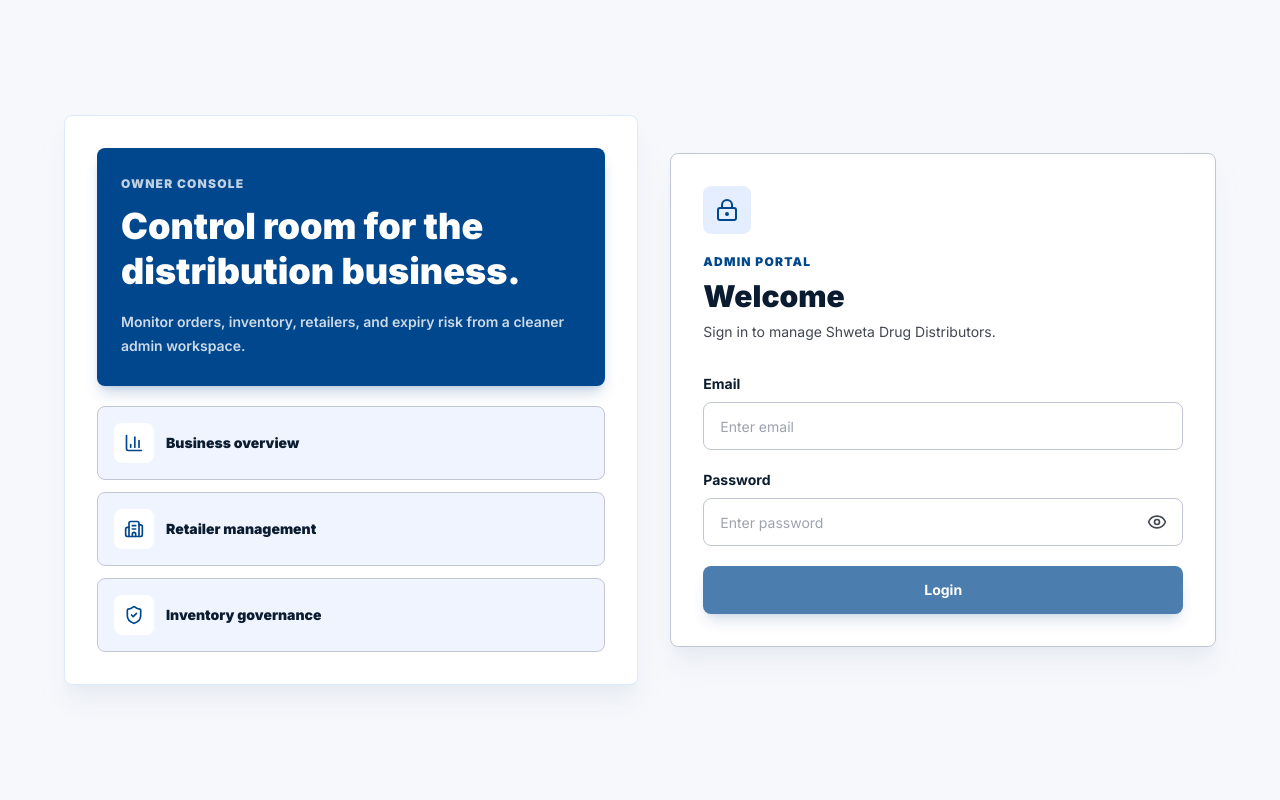
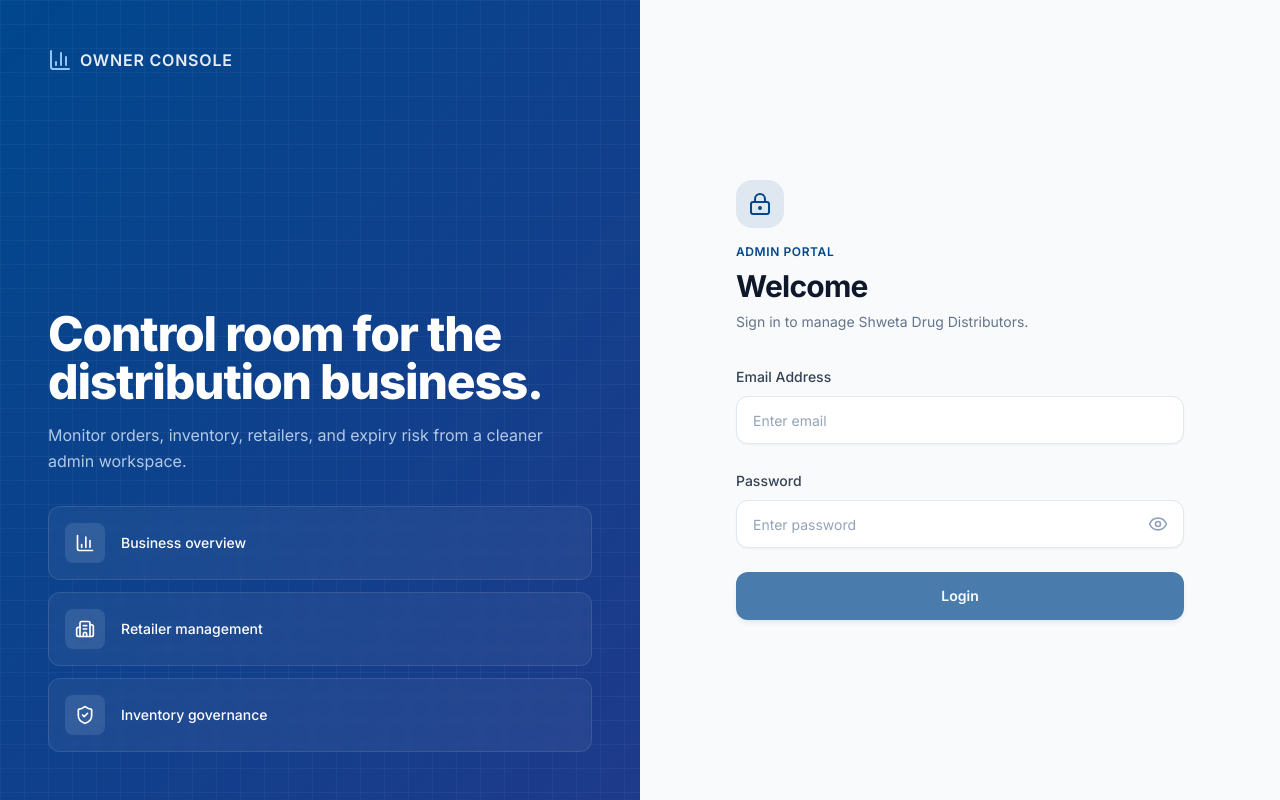
Before and after one commit to sankalpmtellur/shwetadrug-frontend, a React (Vite) app in the folder admin/: page /login in a window 1280 px wide. Built offline with nearby package versions, Linux system fonts and the light colour scheme; no server answers.

Commit message:
updated admin login page

```diff
--- a/admin/src/pages/Login.tsx
+++ b/admin/src/pages/Login.tsx
@@ -31,94 +31,128 @@ export default function Login() {
   }
 
   return (
-    <main className="min-h-screen overflow-hidden bg-[#f6f8fc] px-4 py-8">
-      <div className="mx-auto grid min-h-[calc(100vh-4rem)] max-w-6xl items-center gap-8 lg:grid-cols-[1fr_.95fr]">
-        <section className="hidden rounded-lg border border-blue-100 bg-white p-8 shadow-xl shadow-slate-200/70 lg:block">
-          <div className="rounded-lg bg-primary px-6 py-7 text-white shadow-lg shadow-primary/20">
-            <p className="text-xs font-black uppercase tracking-widest text-white/75">Owner Console</p>
-            <h1 className="mt-3 text-4xl font-black leading-tight">Control room for the distribution business.</h1>
-            <p className="mt-4 text-sm font-semibold leading-6 text-white/80">Monitor orders, inventory, retailers, and expiry risk from a cleaner admin workspace.</p>
+    <main className="grid min-h-screen grid-cols-1 bg-slate-50 lg:grid-cols-2">
+      <section className="relative hidden flex-col justify-between bg-gradient-to-br from-primary to-blue-900 p-12 text-white lg:flex">
+        <div className="absolute inset-0 bg-[linear-gradient(to_right,#ffffff0a_1px,transparent_1px),linear-gradient(to_bottom,#ffffff0a_1px,transparent_1px)] bg-[size:24px_24px]" />
+
+        <div className="relative z-10">
+          <div className="flex items-center gap-2 font-semibold uppercase tracking-wider text-white/90">
+            <BarChart3 className="h-6 w-6 text-blue-300" />
+            <span>Owner Console</span>
           </div>
-          <div className="mt-5 grid gap-3">
+        </div>
+
+        <div className="relative z-10 max-w-xl space-y-8">
+          <div className="space-y-4">
+            <h1 className="text-4xl font-extrabold tracking-tight xl:text-5xl">
+              Control room for the <br />distribution business.
+            </h1>
+            <p className="text-base text-blue-100/80 leading-relaxed">
+              Monitor orders, inventory, retailers, and expiry risk from a cleaner admin workspace.
+            </p>
+          </div>
+
+          <div className="space-y-3">
             <LoginFeature icon={<BarChart3 className="h-5 w-5" />} label="Business overview" />
             <LoginFeature icon={<Building2 className="h-5 w-5" />} label="Retailer management" />
             <LoginFeature icon={<ShieldCheck className="h-5 w-5" />} label="Inventory governance" />
           </div>
-        </section>
+        </div>
+      </section>
 
-        <div className="w-full rounded-lg border border-border bg-white p-6 shadow-xl shadow-slate-200/70 md:p-8">
-          <div>
-            <div className="mb-5 grid h-12 w-12 place-items-center rounded-lg bg-surface-strong text-primary">
+      <section className="flex items-center justify-center p-6 sm:p-12 md:p-24">
+        <div className="w-full max-w-md space-y-8">
+          <div className="flex flex-col items-center text-center lg:items-start lg:text-left">
+            <div className="mb-4 flex h-12 w-12 items-center justify-center rounded-2xl bg-primary/10 text-primary">
               <LockKeyhole className="h-6 w-6" />
             </div>
-            <p className="text-xs font-black uppercase tracking-widest text-primary">Admin Portal</p>
-            <h1 className="mt-2 text-3xl font-black text-navy">Welcome</h1>
-            <p className="mt-2 text-sm text-muted">Sign in to manage Shweta Drug Distributors.</p>
+            <span className="text-xs font-semibold uppercase tracking-wider text-primary">
+              Admin Portal
+            </span>
+            <h2 className="mt-2 text-3xl font-bold tracking-tight text-slate-900">
+              Welcome
+            </h2>
+            <p className="mt-2 text-sm text-slate-500">
+              Sign in to manage Shweta Drug Distributors.
+            </p>
           </div>
 
-          <form onSubmit={handleSubmit} className="mt-8 space-y-5">
-            <label className="block">
-              <span className="mb-2 block text-sm font-bold text-navy">Email</span>
+          <form onSubmit={handleSubmit} className="space-y-6">
+            <div className="space-y-2">
+              <label className="text-sm font-medium text-slate-700">
+                Email Address
+              </label>
               <input
-                className="h-12 w-full rounded-lg border border-border px-4 text-sm outline-none transition focus:border-primary focus:ring-4 focus:ring-primary/10"
-                placeholder="Enter email"
                 type="email"
                 value={email}
                 onChange={(event) => setEmail(event.target.value)}
+                placeholder="Enter email"
                 autoComplete="email"
                 disabled={isLoading}
+                required
+                className="block h-12 w-full rounded-xl border border-slate-200 bg-white px-4 text-sm text-slate-900 shadow-sm outline-none transition placeholder:text-slate-400 focus:border-primary focus:ring-4 focus:ring-primary/10 disabled:cursor-not-allowed disabled:opacity-70"
               />
-            </label>
+            </div>
 
-            <label className="block">
-              <span className="mb-2 block text-sm font-bold text-navy">Password</span>
+            <div className="space-y-2">
+              <label className="text-sm font-medium text-slate-700">
+                Password
+              </label>
               <div className="relative">
                 <input
-                  className="h-12 w-full rounded-lg border border-border px-4 pr-12 text-sm outline-none transition focus:border-primary focus:ring-4 focus:ring-primary/10"
-                  placeholder="Enter password"
                   type={showPassword ? "text" : "password"}
                   value={password}
                   onChange={(event) => setPassword(event.target.value)}
+                  placeholder="Enter password"
                   autoComplete="current-password"
                   disabled={isLoading}
+                  required
+                  className="block h-12 w-full rounded-xl border border-slate-200 bg-white px-4 pr-12 text-sm text-slate-900 shadow-sm outline-none transition placeholder:text-slate-400 focus:border-primary focus:ring-4 focus:ring-primary/10 disabled:cursor-not-allowed disabled:opacity-70"
                 />
                 <button
                   type="button"
-                  className="absolute right-4 top-1/2 -translate-y-1/2 text-muted"
                   onClick={() => setShowPassword((current) => !current)}
+                  disabled={isLoading}
+                  className="absolute right-4 top-1/2 -translate-y-1/2 text-slate-400 hover:text-slate-600 transition disabled:opacity-50"
                   aria-label={showPassword ? "Hide password" : "Show password"}
-                  disabled={isLoading}
                 >
-                  {showPassword ? <EyeOff className="h-5 w-5" /> : <Eye className="h-5 w-5" />}
+                  {showPassword ? (
+                    <EyeOff className="h-5 w-5" />
+                  ) : (
+                    <Eye className="h-5 w-5" />
+                  )}
                 </button>
               </div>
-            </label>
+            </div>
 
             {error ? (
-              <p className="rounded-lg border border-error/20 bg-red-50 px-4 py-3 text-sm font-bold text-error">
+              <div className="flex items-center gap-2 rounded-xl bg-red-50 p-4 text-sm font-medium text-red-600 border border-red-100">
+                <span className="h-1.5 w-1.5 rounded-full bg-red-600 shrink-0" />
                 {error}
-              </p>
+              </div>
             ) : null}
 
             <button
-              className="h-12 w-full rounded-lg bg-primary text-sm font-bold text-white shadow-lg shadow-primary/20 transition hover:bg-primary/90 disabled:cursor-not-allowed disabled:opacity-70"
               type="submit"
               disabled={isLoading || !email.trim() || !password}
+              className="flex h-12 w-full items-center justify-center rounded-xl bg-primary text-sm font-semibold text-white shadow-md shadow-primary/10 transition hover:bg-primary/90 focus:outline-none focus:ring-4 focus:ring-primary/20 disabled:cursor-not-allowed disabled:opacity-70"
             >
               {isLoading ? "Logging in..." : "Login"}
             </button>
           </form>
         </div>
-      </div>
+      </section>
     </main>
   );
 }
 
 function LoginFeature({ icon, label }: { icon: ReactNode; label: string }) {
   return (
-    <div className="flex items-center gap-3 rounded-lg border border-border bg-surface-soft p-4">
-      <div className="grid h-10 w-10 place-items-center rounded-lg bg-white text-primary">{icon}</div>
-      <p className="text-sm font-black text-navy">{label}</p>
+    <div className="flex items-center gap-4 rounded-xl border border-white/10 bg-white/5 p-4 backdrop-blur-sm transition hover:bg-white/10">
+      <div className="flex h-10 w-10 shrink-0 items-center justify-center rounded-lg bg-white/10 text-white">
+        {icon}
+      </div>
+      <p className="text-sm font-medium text-white">{label}</p>
     </div>
   );
 }
```
Also changed, not shown: 1 other file (tests, documents, lock files or other folders).
